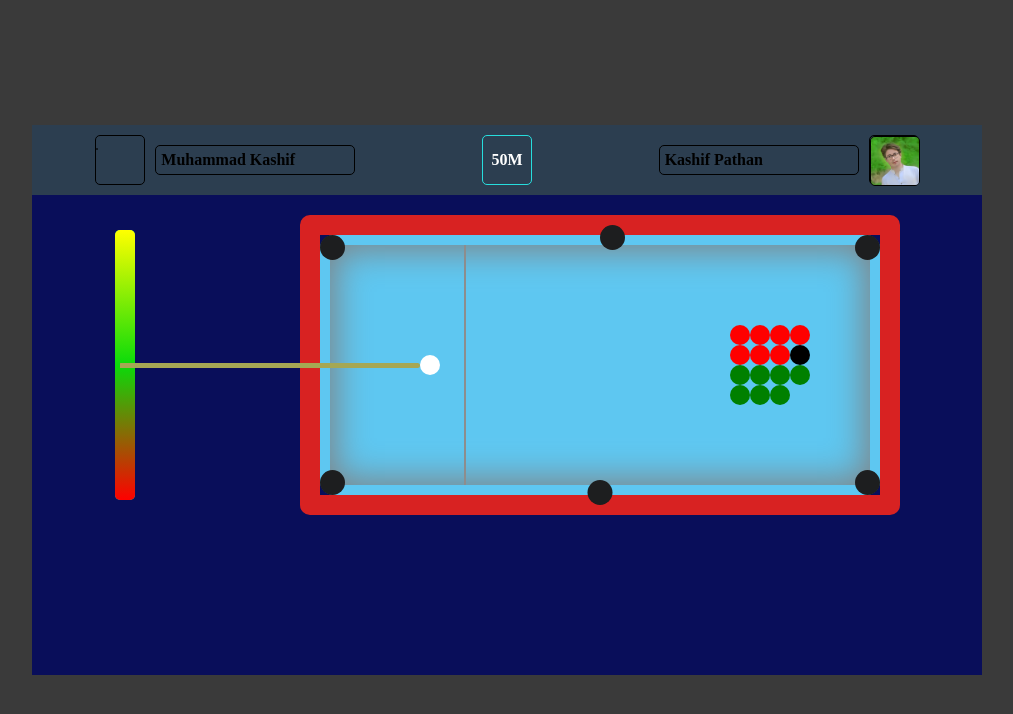
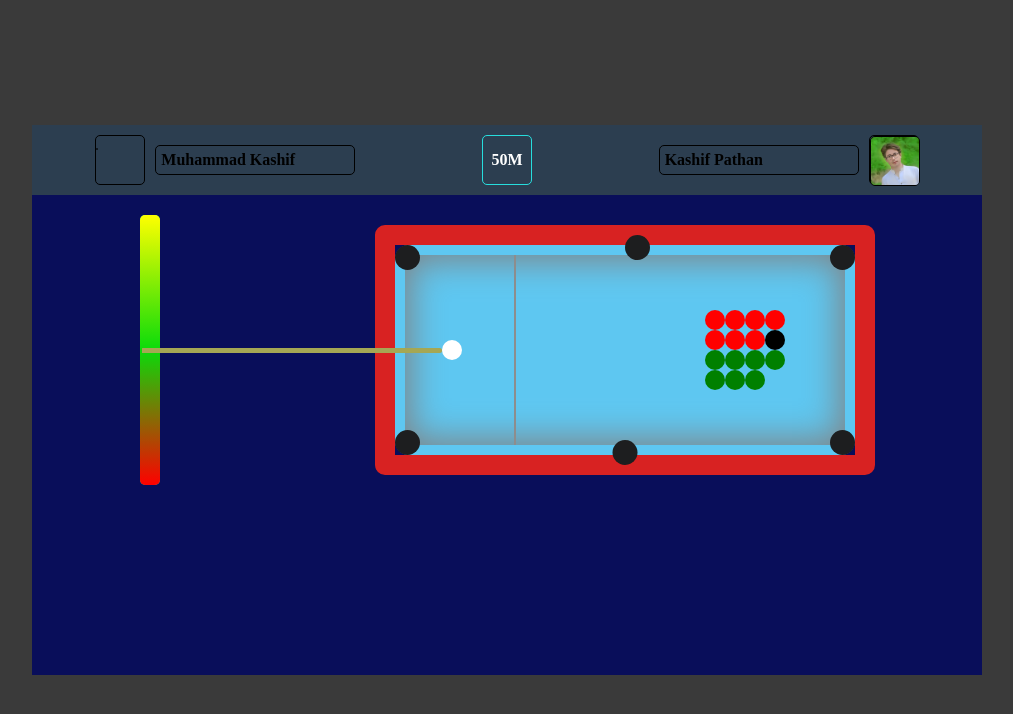
Before and after one commit to mkpathan5426/my8bp, a plain HTML site: page index.html in a window 1280 px wide. Shown: the whole page, without its empty margins (133-1146 px from the left). Drawn offline with Linux system fonts and the light colour scheme.

Commit message:
Update style.css

```diff
--- a/style.css
+++ b/style.css
@@ -77,8 +77,8 @@ body {
     align-items: center;
 }
 .game-table-border {
-    width: 600px;
-    height: 300px;
+    width: 500px;
+    height: 250px;
     border: 20px solid rgb(216, 34, 34);
     border-radius: 10px;
 }
```
